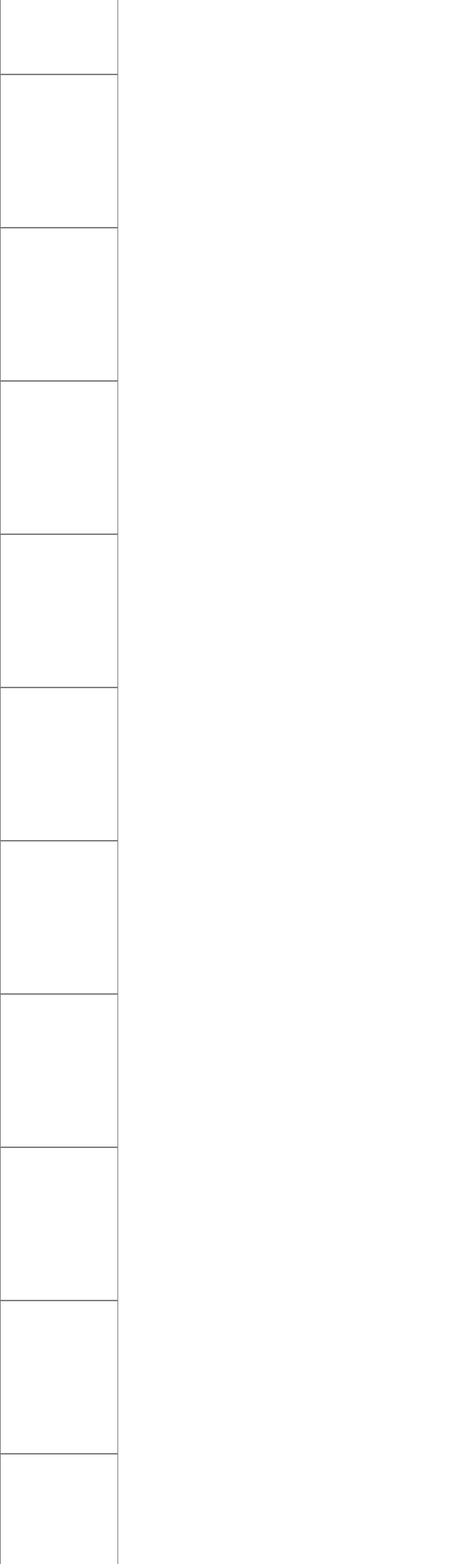
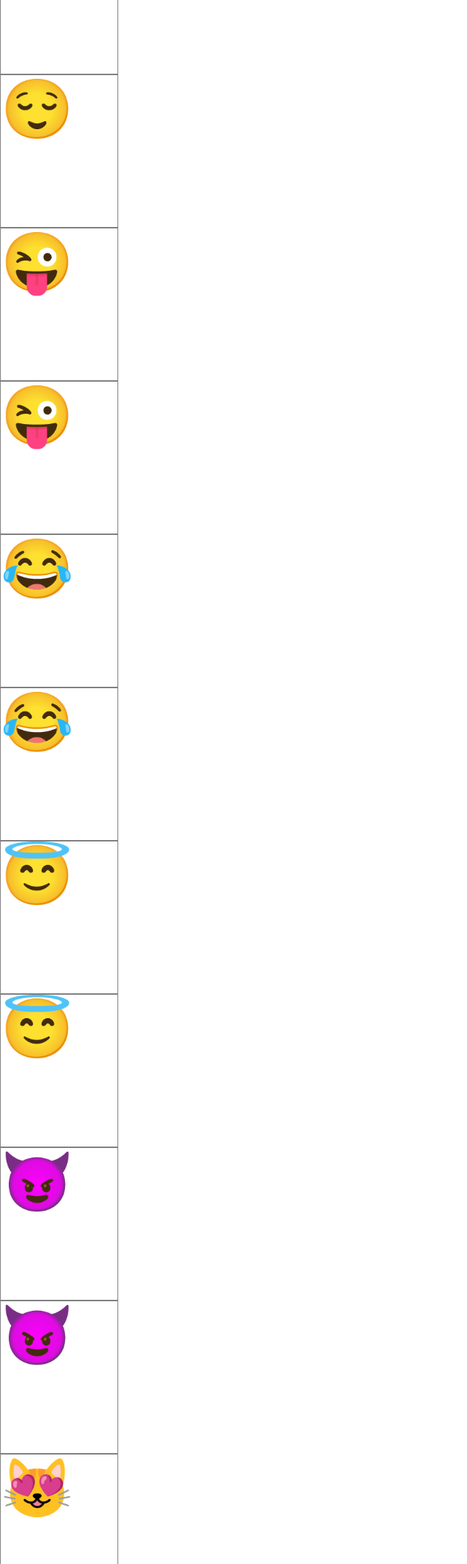
Before and after one commit to Eduardo06sp/memory-game, a plain HTML site: page index.html in a window 1280 px wide. Shown: the part 657-2800 px from the top of the page at 73% size, without its empty margins (0-640 px from the left). Drawn offline with Linux system fonts and the light colour scheme.

Commit message:
Add emoji symbols for cards

```diff
--- a/css/styles.css
+++ b/css/styles.css
@@ -20,5 +20,5 @@ body {
 }
 
 .front {
-	display: none;
+	font-size: 5em;
 }
--- a/index.html
+++ b/index.html
@@ -38,67 +38,67 @@
 			<section id="memory-game">
 				<div class="card">
 					<div class="back"></div>
-					<div class="front"></div>
+					<div class="front">😌</div>
 				</div>
 				<div class="card">
 					<div class="back"></div>
-					<div class="front"></div>
+					<div class="front">😌</div>
 				</div>
 				<div class="card">
 					<div class="back"></div>
-					<div class="front"></div>
+					<div class="front">😜</div>
 				</div>
 				<div class="card">
 					<div class="back"></div>
-					<div class="front"></div>
+					<div class="front">😜</div>
 				</div>
 				<div class="card">
 					<div class="back"></div>
-					<div class="front"></div>
+					<div class="front">😂</div>
 				</div>
 				<div class="card">
 					<div class="back"></div>
-					<div class="front"></div>
+					<div class="front">😂</div>
 				</div>
 				<div class="card">
 					<div class="back"></div>
-					<div class="front"></div>
+					<div class="front">😇</div>
 				</div>
 				<div class="card">
 					<div class="back"></div>
-					<div class="front"></div>
+					<div class="front">😇</div>
 				</div>
 				<div class="card">
 					<div class="back"></div>
-					<div class="front"></div>
+					<div class="front">😈</div>
 				</div>
 				<div class="card">
 					<div class="back"></div>
-					<div class="front"></div>
+					<div class="front">😈</div>
 				</div>
 				<div class="card">
 					<div class="back"></div>
-					<div class="front"></div>
+					<div class="front">😻</div>
 				</div>
 				<div class="card">
 					<div class="back"></div>
-					<div class="front"></div>
+					<div class="front">😻</div>
 				</div>
 				<div class="card">
 					<div class="back"></div>
-					<div class="front"></div>
+					<div class="front">🙈</div>
 				</div>
 				<div class="card">
 					<div class="back"></div>
-					<div class="front"></div>
+					<div class="front">🙈</div>
 				</div>
 				<div class="card">
 					<div class="back"></div>
-					<div class="front"></div>
+					<div class="front">🙅</div>
 				</div>
 				<div class="card">
 					<div class="back"></div>
-					<div class="front"></div>
+					<div class="front">🙅</div>
 				</div>
 			</section>
 
```
